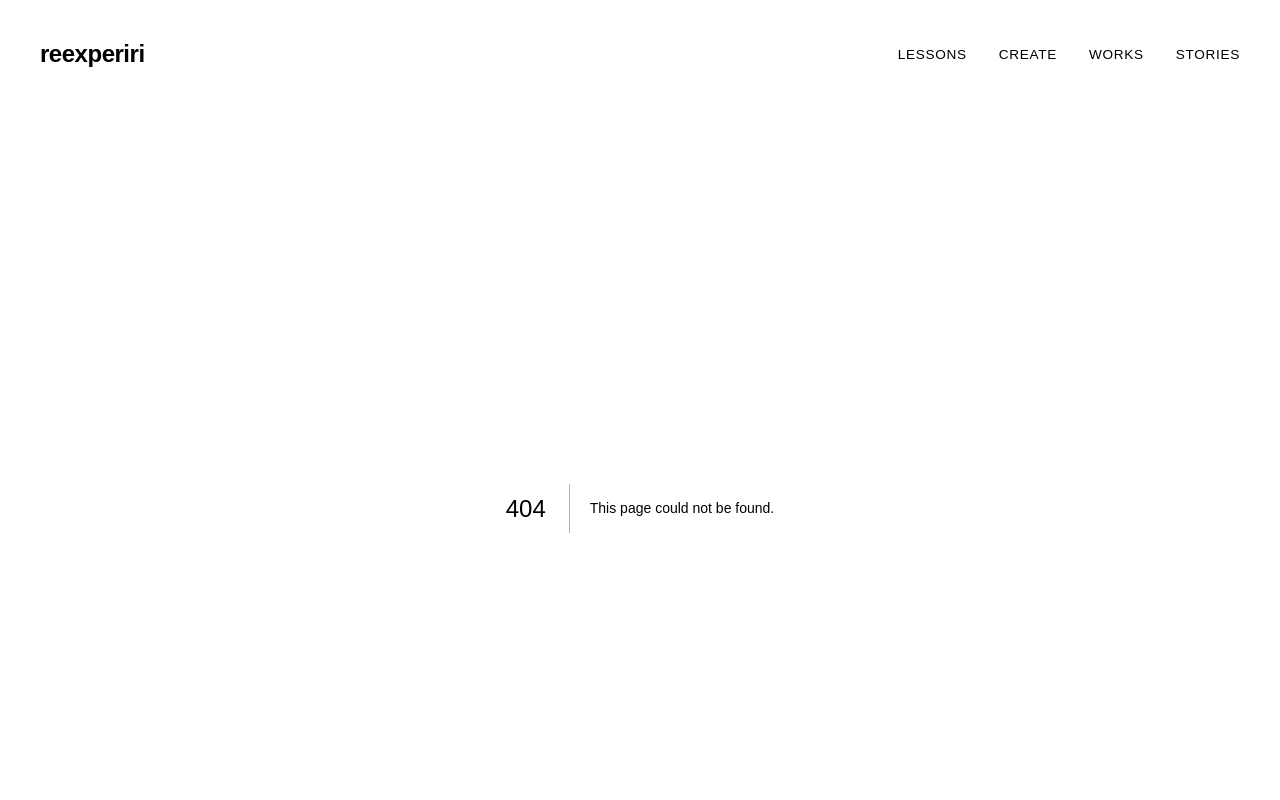
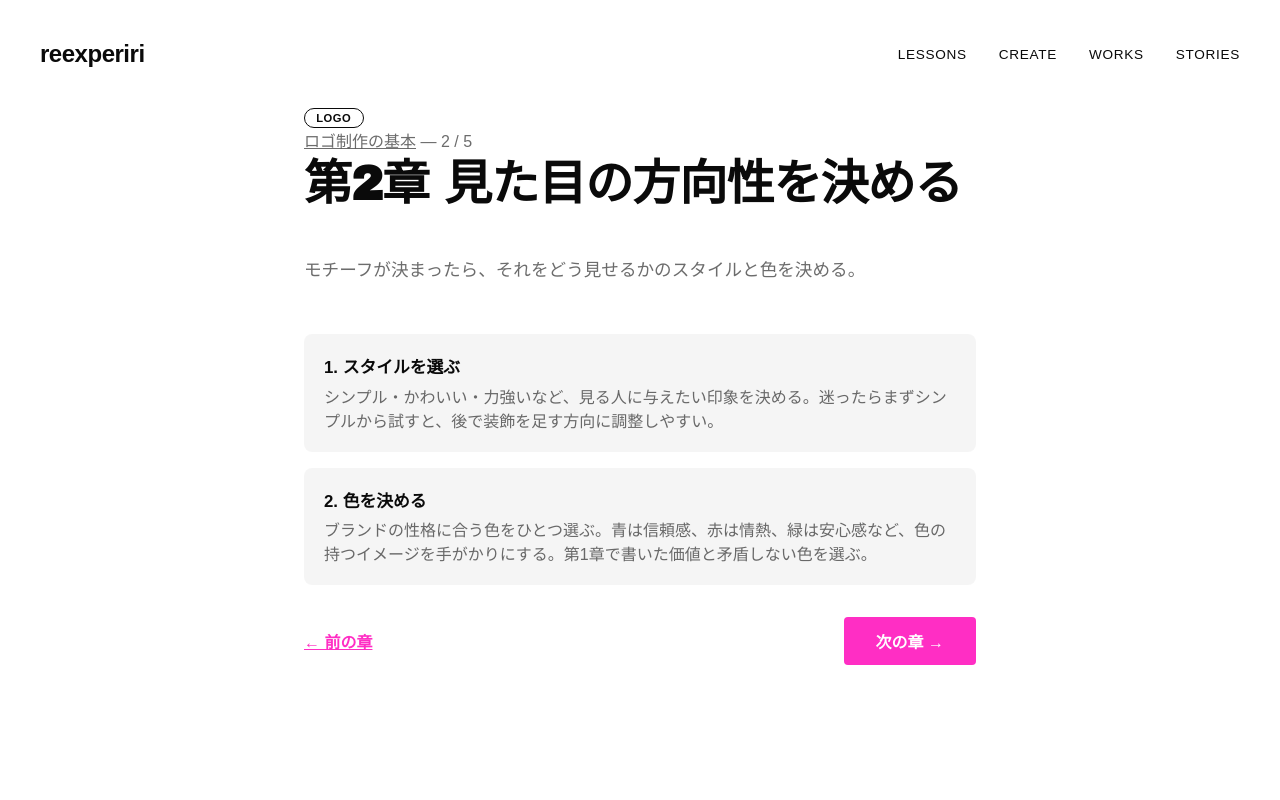
Before and after one commit to reload-co-jp/reexperiri, a Next.js app: page /lessons/lesson-001/2/ in a window 1280 px wide. Before the commit this address had no page. Shown: the top 800 px of the page. Built offline with nearby package versions, Linux system fonts and the light colour scheme; a web font is replaced by a local one.

Commit message:
Seperate lesson chapter

```diff
--- /dev/null
+++ b/app/lessons/[id]/[chapter]/page.tsx
@@ -0,0 +1,154 @@
+import Link from "next/link"
+import { notFound } from "next/navigation"
+import { Badge, SectionTitle } from "@/components/elements/card"
+import { lessonById, lessons } from "@/lib/data"
+
+export const generateStaticParams = () =>
+  lessons().flatMap((lesson) =>
+    lesson.chapters.map((_, index) => ({
+      id: lesson.id,
+      chapter: String(index + 1),
+    })),
+  )
+
+export const generateMetadata = async ({
+  params,
+}: {
+  params: Promise<{ id: string; chapter: string }>
+}) => {
+  const { id, chapter } = await params
+  const lesson = lessonById(id)
+  const chapterIndex = Number(chapter) - 1
+  const chapterData = lesson?.chapters[chapterIndex]
+  return {
+    title: `${chapterData?.title ?? "Chapter"} | ${lesson?.title ?? "Lesson"} | reexperiri`,
+    description: chapterData?.summary,
+  }
+}
+
+const Page = async ({
+  params,
+}: {
+  params: Promise<{ id: string; chapter: string }>
+}) => {
+  const { id, chapter } = await params
+  const lesson = lessonById(id)
+  if (!lesson) notFound()
+  const chapterIndex = Number(chapter) - 1
+  const chapterData = lesson.chapters[chapterIndex]
+  if (!Number.isInteger(chapterIndex) || !chapterData) notFound()
+
+  const prevChapter = chapterIndex > 0 ? chapterIndex : null
+  const nextChapter =
+    chapterIndex < lesson.chapters.length - 1 ? chapterIndex + 2 : null
+  const isLastChapter = nextChapter === null
+
+  return (
+    <article style={{ margin: "0 auto", maxWidth: "42rem" }}>
+      <Badge>{lesson.type}</Badge>
+      <p
+        style={{
+          color: "var(--color-fg-muted)",
+          margin: "0 0 .5rem",
+        }}
+      >
+        <Link href={`/lessons/${lesson.id}/`} style={{ color: "inherit" }}>
+          {lesson.title}
+        </Link>
+        {` — ${chapterIndex + 1} / ${lesson.chapters.length}`}
+      </p>
+      <SectionTitle>{chapterData.title}</SectionTitle>
+      <p
+        style={{
+          color: "var(--color-fg-muted)",
+          fontSize: "1.1rem",
+          lineHeight: 1.7,
+          margin: "0 0 3rem",
+        }}
+      >
+        {chapterData.summary}
+      </p>
+      <ol style={{ display: "grid", gap: "1rem", margin: 0, padding: 0 }}>
+        {chapterData.steps.map((step, index) => (
+          <li
+            key={step.title}
+            style={{
+              backgroundColor: "var(--color-surface)",
+              borderRadius: ".5rem",
+              listStyle: "none",
+              padding: "1.25rem",
+            }}
+          >
+            <p
+              style={{
+                fontSize: "1.05rem",
+                fontWeight: 700,
+                margin: "0 0 .35rem",
+              }}
+            >
+              {index + 1}. {step.title}
+            </p>
+            <p
+              style={{
+                color: "var(--color-fg-muted)",
+                margin: 0,
+              }}
+            >
+              {step.body}
+            </p>
+          </li>
+        ))}
+      </ol>
+      <div
+        style={{
+          alignItems: "center",
+          display: "flex",
+          justifyContent: "space-between",
+          marginTop: "2rem",
+        }}
+      >
+        {prevChapter ? (
+          <Link
+            href={`/lessons/${lesson.id}/${prevChapter}/`}
+            style={{ color: "var(--color-accent)", fontWeight: 700 }}
+          >
+            ← 前の章
+          </Link>
+        ) : (
+          <span />
+        )}
+        {isLastChapter ? (
+          <Link
+            href={`/create/${lesson.type}/`}
+            style={{
+              backgroundColor: "var(--color-accent)",
+              borderRadius: ".25rem",
+              color: "#fff",
+              fontWeight: 700,
+              padding: ".75rem 2rem",
+              textDecoration: "none",
+            }}
+          >
+            作ってみる
+          </Link>
+        ) : (
+          <Link
+            href={`/lessons/${lesson.id}/${nextChapter}/`}
+            style={{
+              backgroundColor: "var(--color-accent)",
+              borderRadius: ".25rem",
+              color: "#fff",
+              fontWeight: 700,
+              padding: ".75rem 2rem",
+              textDecoration: "none",
+            }}
+          >
+            次の章 →
+          </Link>
+        )}
+      </div>
+    </article>
+  )
+}
+
+export default Page
```
Also changed, not shown: app/lessons/[id]/page.tsx (+10 -46 lines).
